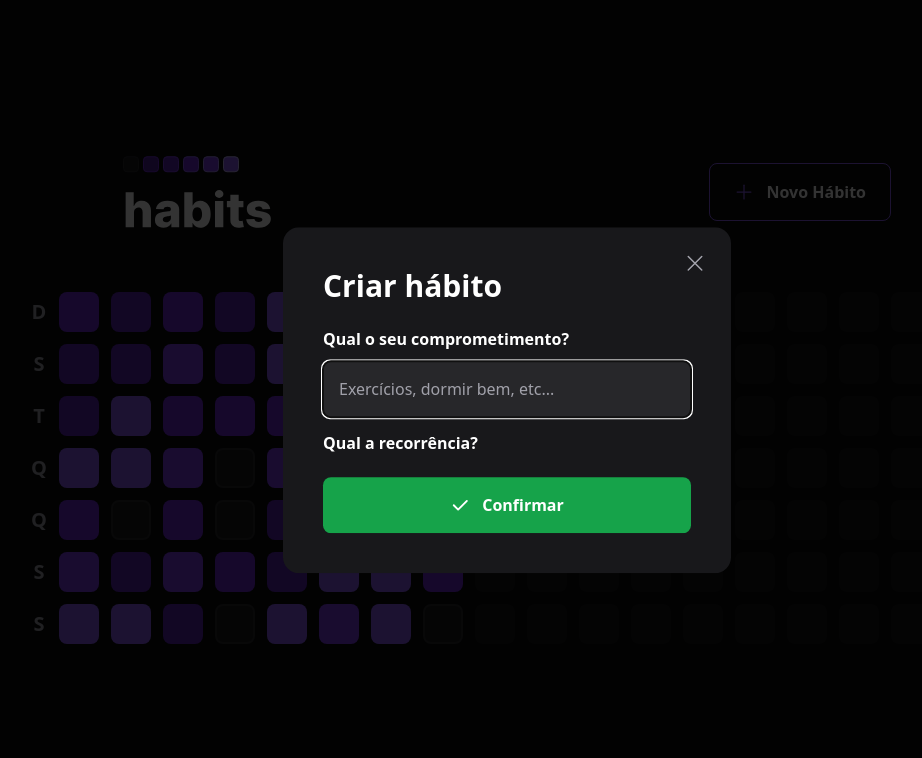
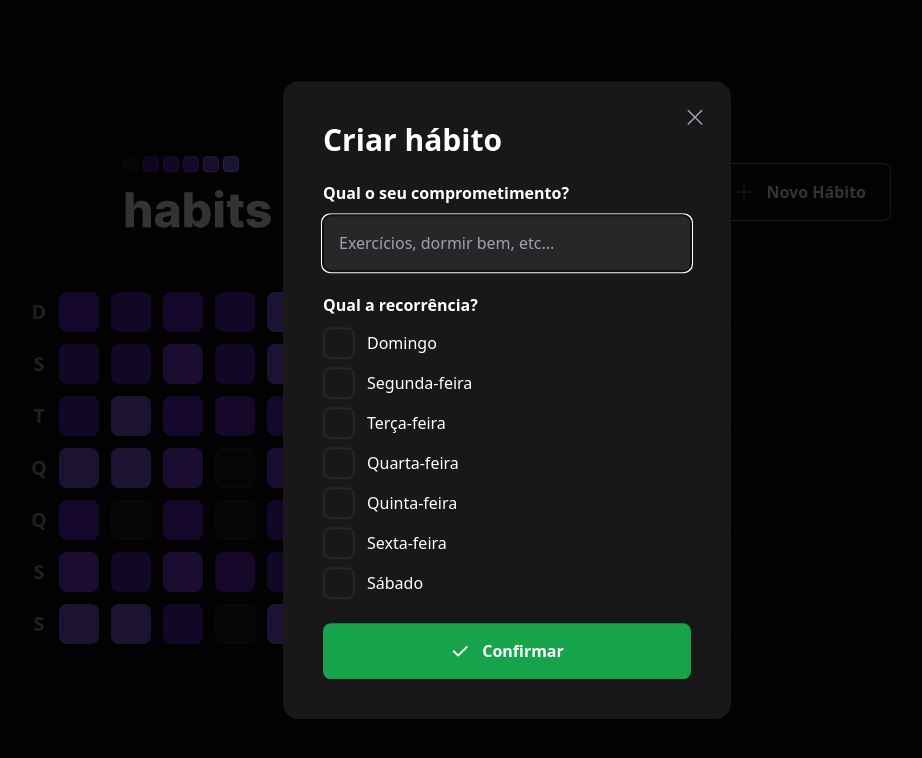
Before and after one commit to Dev-JoaoVictor/Habits-web, a React (Vite) app: page / in a window 1280 px wide. Both pictures are taken after a click on the button "Novo Hábito". Shown: the top 758 px of the page, without its empty margins (133-1055 px from the left). Built offline with nearby package versions, Linux system fonts and the light colour scheme.

Commit message:
Criando o checkbox

```diff
--- a/src/components/Header.tsx
+++ b/src/components/Header.tsx
@@ -2,7 +2,7 @@ import { Plus, X } from "phosphor-react";
 import * as Dialog from "@radix-ui/react-dialog";
 
 import logoImage from "../assets/logo.svg";
-import { NewHabitForm } from "./NewHabitFomr";
+import { NewHabitForm } from "./NewHabitForm";
 
 
 export function Header() {
--- a/src/components/NewHabitFomr.tsx
+++ /dev/null
@@ -1,31 +0,0 @@
-import { Check } from "phosphor-react";
-
-export function NewHabitForm() {
-  return (
-    <form className="w-full flex flex-col mt-6">
-      <label htmlFor="title" className="font-semibold leading-tight">
-        Qual o seu comprometimento?
-      </label>
-
-      <input
-        type="text"
-        id="title"
-        placeholder="Exercícios, dormir bem, etc..."
-        className="p-4 rounded-lg mt-3 bg-zinc-800 text-white placeholder:text-zinc-400"
-        autoFocus
-      />
-
-      <label htmlFor="" className="font-semibold leading-tight mt-4">
-        Qual a recorrência?
-      </label>
-
-      <button
-        type="submit"
-        className=" mt-6 rounded-lg p-4 font-semibold bg-green-600 flex gap-3 hover:bg-green-500 items-center justify-center"
-      >
-        <Check size={20} weight="bold" />
-        Confirmar
-      </button>
-    </form>
-  );
-}
--- /dev/null
+++ b/src/components/NewHabitForm.tsx
@@ -0,0 +1,58 @@
+import * as Checkbox from "@radix-ui/react-checkbox";
+import { Check } from "phosphor-react";
+
+const availableWeekDays = [
+  "Domingo",
+  "Segunda-feira",
+  "Terça-feira",
+  "Quarta-feira",
+  "Quinta-feira",
+  "Sexta-feira",
+  "Sábado",
+];
+
+export function NewHabitForm() {
+  return (
+    <form className="w-full flex flex-col mt-6">
+      <label htmlFor="title" className="font-semibold leading-tight">
+        Qual o seu comprometimento?
+      </label>
+
+      <input
+        type="text"
+        id="title"
+        placeholder="Exercícios, dormir bem, etc..."
+        className="p-4 rounded-lg mt-3 bg-zinc-800 text-white placeholder:text-zinc-400"
+        autoFocus
+      />
+
+      <label htmlFor="" className="font-semibold leading-tight mt-6">
+        Qual a recorrência?
+      </label>
+
+      <div className="flex flex-col gap-2 mt-3">
+        {availableWeekDays.map((weekDay) => {
+          return (
+            <Checkbox.Root key={weekDay} className="flex items-center gap-3 group">
+              <div className="h-8 w-8 rounded-lg flex items-center justify-center bg-zinc-900 border-2 border-zinc-800 group-data-[state=checked]:bg-green-500 group-data-[state=checked]:border-green-500">
+                <Checkbox.Indicator>
+                  <Check size={20} className="white" />
+                </Checkbox.Indicator>
+              </div>
+
+              <span className=" text-white leading-tight">{weekDay}</span>
+            </Checkbox.Root>
+          );
+        })}
+      </div>
+
+      <button
+        type="submit"
+        className=" mt-6 rounded-lg p-4 font-semibold bg-green-600 flex gap-3 hover:bg-green-500 items-center justify-center"
+      >
+        <Check size={20} weight="bold" />
+        Confirmar
+      </button>
+    </form>
+  );
+}
```
